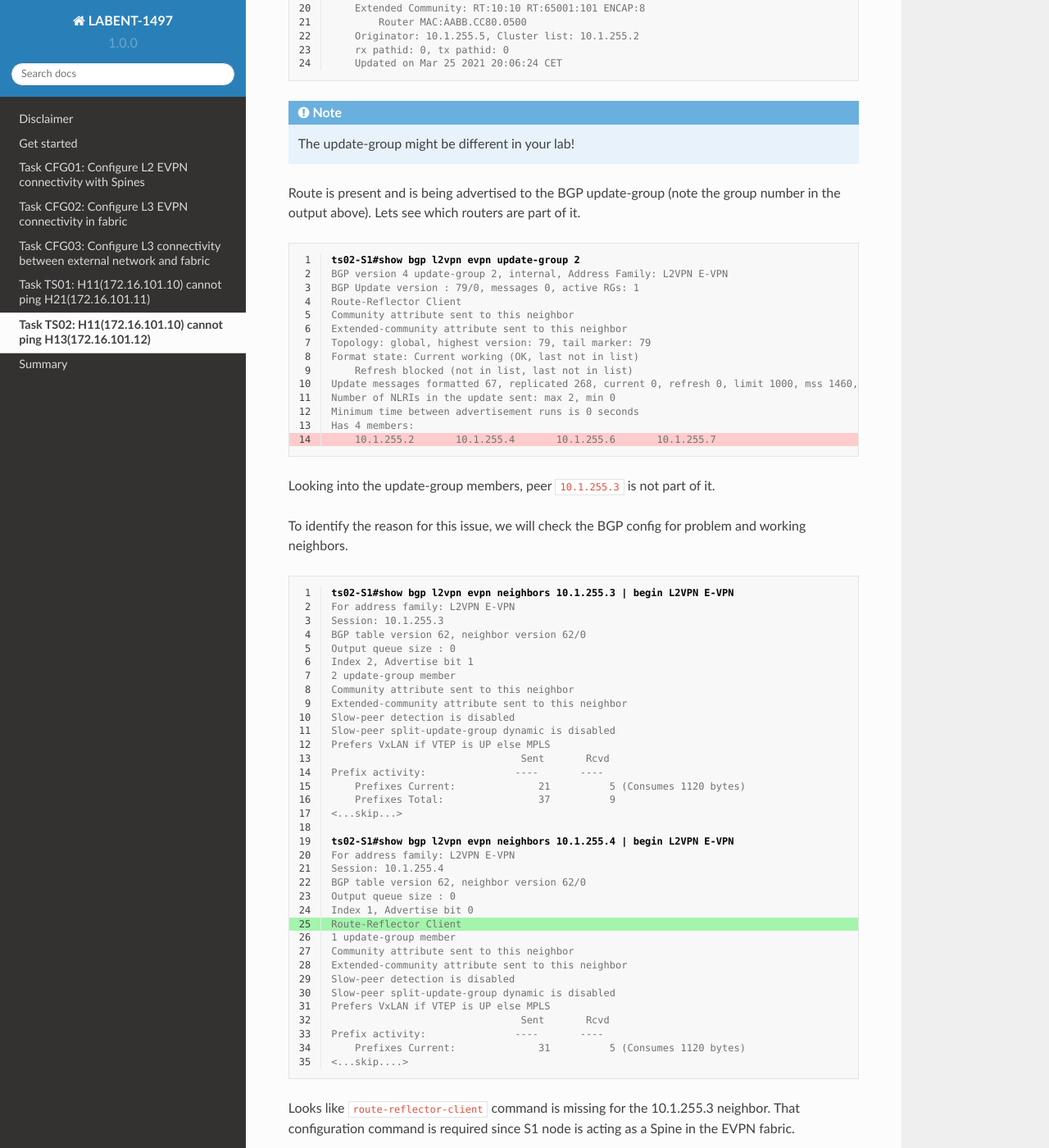
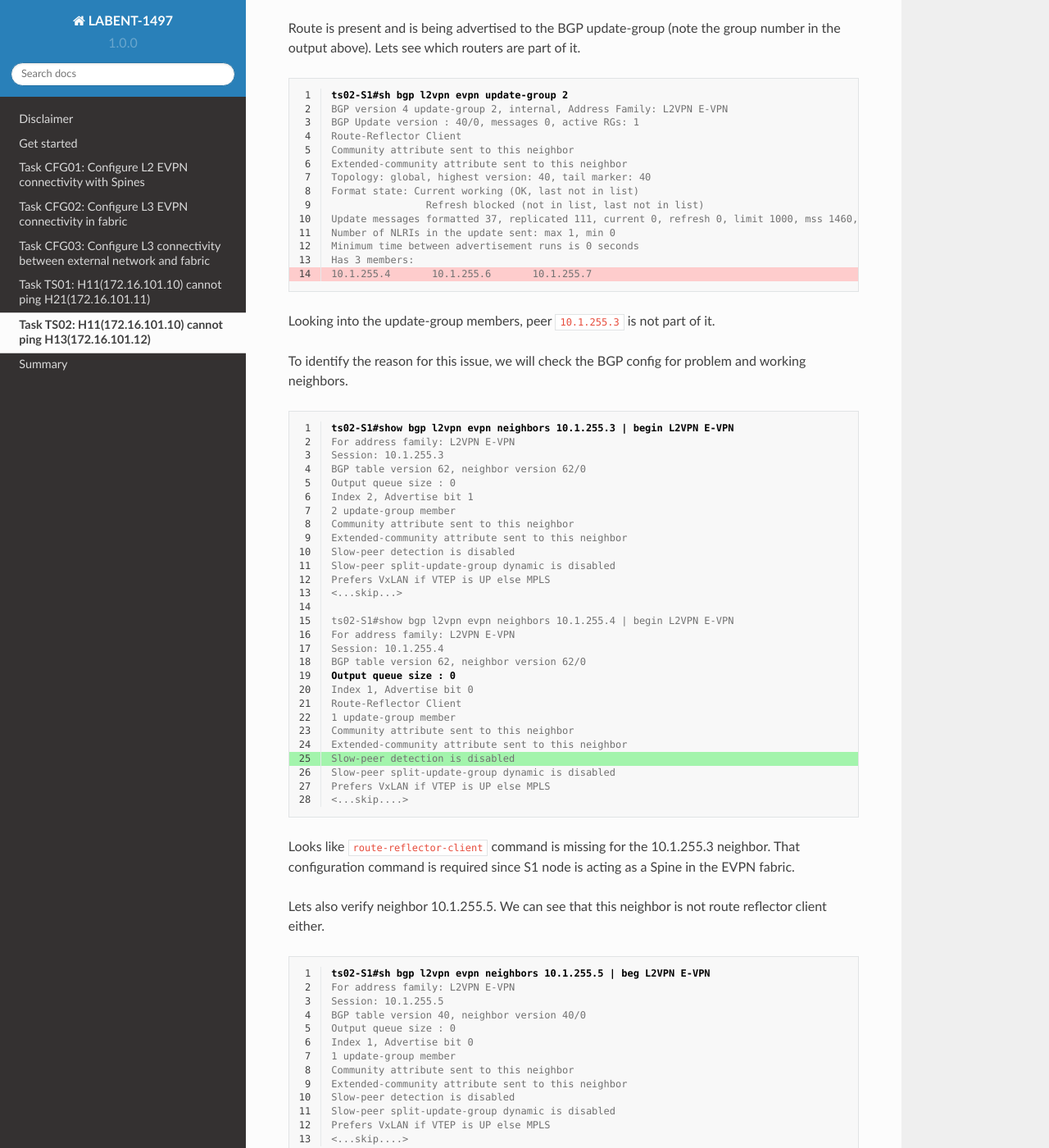
Before and after one commit to dvishchu/labent-1497, a Sphinx documentation site: the page built from docs/source/task_05.rst, in a window 1280 px wide and 1400 px high, scrolled down 2496 px. Shown: the whole window at 82% size. Built offline with Sphinx 7.4.7 and the Read the Docs theme 2.0.0, drawn with Linux system fonts in a browser that asks for light colours; some of the changed text lies outside the part shown.

Commit message:
Updating task 05

```diff
--- a/docs/source/task_05.rst
+++ b/docs/source/task_05.rst
@@ -41,15 +40,13 @@
     '4' - IPv4 flag  '6' - IPv6 flag
 
     Interface  VNI      Type Peer-IP          RMAC/Num_RTs   eVNI     state flags UP time
-    nve1       50901    L3CP 10.1.254.4       aabb.cc80.0400 50901      UP  A/M/4 00:00:03
-    nve1       50901    L3CP 10.1.254.6       aabb.cc80.0600 50901      UP  A/M/4 00:00:03
-    nve1       50901    L3CP 10.1.254.7       aabb.cc80.0700 50901      UP  A/M/4 00:00:03
-    nve1       10101    L2CP 10.1.254.4       5              10101      UP   N/A  00:00:03
-    nve1       10101    L2CP 10.1.254.6       3              10101      UP   N/A  00:00:03
-    nve1       10101    L2CP 10.1.254.7       3              10101      UP   N/A  00:00:03
-    nve1       10102    L2CP 10.1.254.4       4              10102      UP   N/A  00:00:03
-    nve1       10102    L2CP 10.1.254.6       2              10102      UP   N/A  00:00:03
-    nve1       10102    L2CP 10.1.254.7       2              10102      UP   N/A  00:00:03
+    nve1       50901    L3CP 10.1.254.4       aabb.cc80.0400 50901      UP  A/M/4 01:13:48
+    nve1       10101    L2CP 10.1.254.4       5              10101      UP   N/A  01:13:48
+    nve1       10101    L2CP 10.1.254.6       3              10101      UP   N/A  01:13:48
+    nve1       10101    L2CP 10.1.254.7       3              10101      UP   N/A  01:13:48
+    nve1       10102    L2CP 10.1.254.4       4              10102      UP   N/A  01:13:48
+    nve1       10102    L2CP 10.1.254.6       2              10102      UP   N/A  01:13:48
+    nve1       10102    L2CP 10.1.254.7       2              10102      UP   N/A  01:13:48
 
 BGP is up as well and receives prefixes from neighbors.
 
@@ -62,8 +59,8 @@
     BGP router identifier 10.1.255.3, local AS number 65001
 
     Neighbor        V           AS MsgRcvd MsgSent   TblVer  InQ OutQ Up/Down  State/PfxRcd
-    10.1.255.1      4        65001      23      10       44    0    0 00:01:31       23
-    10.1.255.2      4        65001      23       9       44    0    0 00:01:26       23
+    10.1.255.1      4        65001      23      10       44    0    0 00:01:31       13
+    10.1.255.2      4        65001      23       9       44    0    0 00:01:26       13
 
     ts02-L1#show l2route evpn mac ip topology 101
       EVI       ETag  Prod    Mac Address         Host IP                Next Hop(s)
@@ -97,8 +94,8 @@
     :class: highlight-command emphasize-hll-positive
 
     ts02-S1#show bgp l2vpn evpn route-type 2 0 000000030101 172.16.101.12
-    BGP routing table entry for [2][10.1.255.5:101][0][48][000000030101][32][172.16.101.12]/24, version 61
-    Paths: (2 available, best #1, table EVPN-BGP-Table)
+    BGP routing table entry for [2][10.1.255.5:101][0][48][000000030101][32][172.16.101.12]/24, version 15
+    Paths: (1 available, best #1, table EVPN-BGP-Table)
     Advertised to update-groups:
         2
     Refresh Epoch 1
@@ -109,17 +106,7 @@
         Extended Community: RT:10:10 RT:65001:101 ENCAP:8
             Router MAC:AABB.CC80.0500
         rx pathid: 0, tx pathid: 0x0
-        Updated on Mar 25 2021 20:06:24 CET
-    Refresh Epoch 1
-    Local, (Received from a RR-client)
-        10.1.254.5 (metric 11) (via default) from 10.1.255.2 (10.1.255.2)
-        Origin incomplete, metric 0, localpref 100, valid, internal
-        EVPN ESI: 00000000000000000000, Label1 10101, Label2 50901
-        Extended Community: RT:10:10 RT:65001:101 ENCAP:8
-            Router MAC:AABB.CC80.0500
-        Originator: 10.1.255.5, Cluster list: 10.1.255.2
-        rx pathid: 0, tx pathid: 0
-        Updated on Mar 25 2021 20:06:24 CET
+        Updated on May 17 2023 12:31:29 CET
 
 .. note::
 
@@ -132,20 +119,20 @@
     :emphasize-lines: 14
     :class: highlight-command emphasize-hll
 
-    ts02-S1#show bgp l2vpn evpn update-group 2
+    ts02-S1#sh bgp l2vpn evpn update-group 2
     BGP version 4 update-group 2, internal, Address Family: L2VPN E-VPN
-    BGP Update version : 79/0, messages 0, active RGs: 1
+    BGP Update version : 40/0, messages 0, active RGs: 1
     Route-Reflector Client
     Community attribute sent to this neighbor
     Extended-community attribute sent to this neighbor
-    Topology: global, highest version: 79, tail marker: 79
+    Topology: global, highest version: 40, tail marker: 40
     Format state: Current working (OK, last not in list)
-        Refresh blocked (not in list, last not in list)
-    Update messages formatted 67, replicated 268, current 0, refresh 0, limit 1000, mss 1460, SSO is disabled
-    Number of NLRIs in the update sent: max 2, min 0
+                    Refresh blocked (not in list, last not in list)
+    Update messages formatted 37, replicated 111, current 0, refresh 0, limit 1000, mss 1460, SSO is disabled
+    Number of NLRIs in the update sent: max 1, min 0
     Minimum time between advertisement runs is 0 seconds
-    Has 4 members:
-        10.1.255.2       10.1.255.4       10.1.255.6       10.1.255.7
+    Has 3 members:
+    10.1.255.4       10.1.255.6       10.1.255.7
 
 Looking into the update-group members, peer ``10.1.255.3`` is not part of it.
 
@@ -168,10 +155,6 @@
     Slow-peer detection is disabled
     Slow-peer split-update-group dynamic is disabled
     Prefers VxLAN if VTEP is UP else MPLS
-                                    Sent       Rcvd
-    Prefix activity:               ----       ----
-        Prefixes Current:              21          5 (Consumes 1120 bytes)
-        Prefixes Total:                37          9
     <...skip...>
 
     ts02-S1#show bgp l2vpn evpn neighbors 10.1.255.4 | begin L2VPN E-VPN
@@ -187,12 +170,29 @@
     Slow-peer detection is disabled
     Slow-peer split-update-group dynamic is disabled
     Prefers VxLAN if VTEP is UP else MPLS
-                                    Sent       Rcvd
-    Prefix activity:               ----       ----
-        Prefixes Current:              31          5 (Consumes 1120 bytes)
     <...skip....>
 
 Looks like ``route-reflector-client`` command is missing for the 10.1.255.3 neighbor. That configuration command is required since S1 node is acting as a Spine in the EVPN fabric.
+
+Lets also verify neighbor 10.1.255.5. We can see that this neighbor is not route reflector client either.
+
+.. code-block:: console
+    :linenos:
+    :class: highlight-command
+
+    ts02-S1#sh bgp l2vpn evpn neighbors 10.1.255.5 | beg L2VPN E-VPN
+    For address family: L2VPN E-VPN
+    Session: 10.1.255.5
+    BGP table version 40, neighbor version 40/0
+    Output queue size : 0
+    Index 1, Advertise bit 0
+    1 update-group member
+    Community attribute sent to this neighbor
+    Extended-community attribute sent to this neighbor
+    Slow-peer detection is disabled
+    Slow-peer split-update-group dynamic is disabled
+    Prefers VxLAN if VTEP is UP else MPLS
+    <...skip....>
 
 Similarly, such configuration is missing on S2 node too.
 
@@ -214,15 +214,21 @@
     Slow-peer detection is disabled
     Slow-peer split-update-group dynamic is disabled
     Prefers VxLAN if VTEP is UP else MPLS
-                                    Sent       Rcvd
-    Prefix activity:               ----       ----
-        Prefixes Current:              21          5 (Consumes 1120 bytes)
-        Prefixes Total:                54         13
-        Implicit Withdraw:             14          0
-        Explicit Withdraw:             19          8
-        Used as bestpath:             n/a          5
-        Used as multipath:            n/a          0
-        Used as secondary:            n/a          0
+    <...skip....>
+
+    ts02-S2#sh bgp l2vpn evpn neighbors 10.1.255.5 | beg L2VPN E-VPN
+    For address family: L2VPN E-VPN
+    Session: 10.1.255.5
+    BGP table version 40, neighbor version 40/0
+    Output queue size : 0
+    Index 2, Advertise bit 1
+    2 update-group member
+    Community attribute sent to this neighbor
+    Extended-community attribute sent to this neighbor
+    Slow-peer detection is disabled
+    Slow-peer split-update-group dynamic is disabled
+    Prefers VxLAN if VTEP is UP else MPLS
+    <...skip....>
 
 Lets fix it on S1 and S2 nodes (make sure to do it on both Spines).
 
@@ -235,8 +241,11 @@
      router bgp 65001
       address-family l2vpn evpn
        neighbor 10.1.255.3 route-reflector-client
+       neighbor 10.1.255.5 route-reflector-client
 
 After that we will see ``172.16.101.12`` in l2route table of Leaf1.
+
+L1 node
 
 .. code-block:: console
     :linenos:
@@ -255,14 +264,17 @@
       101          0   BGP aabb.cc80.0600    172.16.101.1         V:10101 10.1.254.6
       101          0   BGP aabb.cc80.0700    172.16.101.1         V:10101 10.1.254.7
 
-Lets try to ping from H1 to verify.
+Lets try to ping from H11 to verify.
+
+H11 node
 
 .. code-block:: console
     :linenos:
     :emphasize-lines: 4
     :class: highlight-command emphasize-hll-positive
 
-    ts02-H1#ping vrf h1 172.16.101.12
+    ts02-H11#ping 172.16.101.12
     Type escape sequence to abort.
     Sending 5, 100-byte ICMP Echos to 172.16.101.12, timeout is 2 seconds:
-    .!!!!
+    !!!!!
+    Success rate is 100 percent (5/5), round-trip min/avg/max = 1/1/1 ms
```
Also changed, not shown: other parts of docs/source/task_05.rst (+3 -4 lines).
